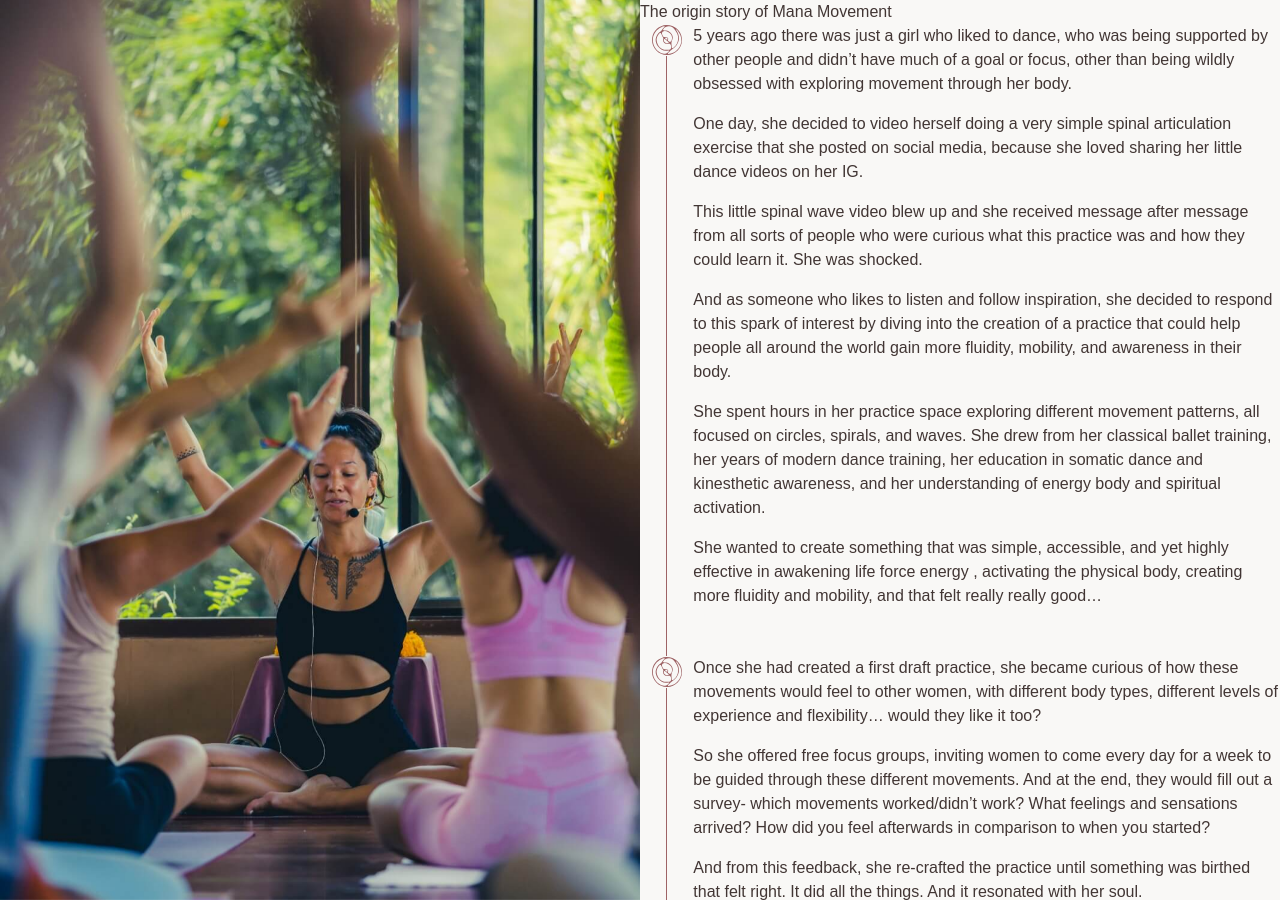
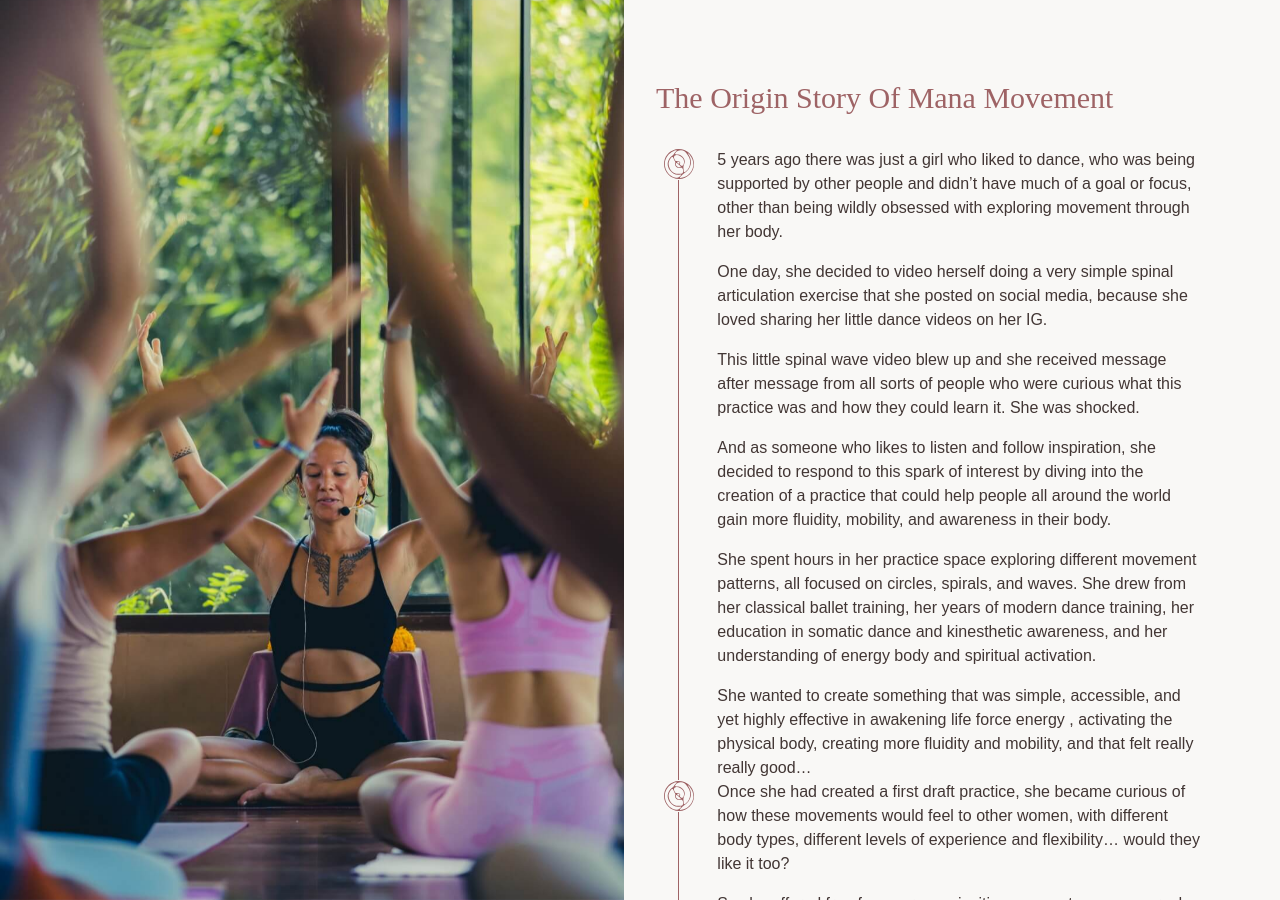
Before and after one commit to brittwoodard/mana-movement, a Jekyll site: the page built from about.html, in a window 1280 px wide and 900 px high. Built offline with Jekyll 4.4.1, drawn with Linux system fonts in a browser that asks for light colours; nearby versions of some CDN libraries; some web fonts are replaced.

Commit message:
about styling

```diff
--- a/about.html
+++ b/about.html
@@ -70,26 +70,29 @@
    - title: Mindfulness Meditation
      description_html: |
        <p>Give your mind something to focus on that will bring you into deep connection with your body. Practice sustained focus on the feeling body to soften the mind and quiet inner chatter. Arrive in the NOW moment to cultivate a sense of inner peace.</p>
+     section-width: 75%
    - title: Physical Activation
      description_html: |
        <p>Awaken all layer of the physical body from skin to muscles to bones.</p>
        <p>Get the blood flowing and loosen up the tension in your body. Increase mobility through the spine and hips and discover new ways to move the body in fluid freedom.</p>
+     section-width: 65%
    - title: Spiritual Liberation
      description_html: |
        <p>Connect to your unique authentic expression in the way you move and the way you dance your life force energy through you! Free your expression and find the true voice of your body. Activate your creativity and inspiration</p>
+     section-width: 80%
 seo:
   hide-from-google: true
 ---
 
 <!-- Hero Banner -->
-<section class="grid grid-cols-2 min-h-screen">
+<section class="grid grid-cols-2 gap-8 min-h-screen">
 
     <!-- Left Column / Fixed Image -->
     <div class="sticky top-0 h-screen bg-image-style min-h-[80vh]" style="background-image: url('{{ page.hero-banner.image.image_path }}'); background-position: {{ page.hero-banner.image.image_focus }};"></div>
 
     <!-- Right Column / Scroll Text -->
-<div class="overflow-y-auto">
-    <h1>{{ page.hero-banner.heading }}</h1>
+<div class="overflow-y-auto my-20 pr-8 lg:pr-20">
+    <h1 class="heading-md text-feature mb-8">{{ page.hero-banner.heading }}</h1>
 
     {% for block in page.hero-banner.timeline %}
     <div class="grid grid-cols-12">
@@ -106,7 +109,7 @@
       </div>
 
       <!-- Story Column -->
-      <div class="col-span-11 mb-12">
+      <div class="col-span-11 mb-12 last:mb-0 pl-4">
         {{ block | markdownify }}
       </div>
 
@@ -118,31 +121,33 @@
 
 
 <!-- About Mana Mei -->
-<section class="grid grid-cols-3">
+<section class="grid grid-cols-3 gap-20 section-padding">
 
   <!-- Left Column / Text -->
-  <div class="col-span-2">
-    <h2>
-      {{ page.about-mana.heading }}
-    </h2>
+  <div class="col-span-2 flex items-center">
     <div>
-      {{ page.about-mana.description_html }}
+      <h2 class="heading-md text-feature mb-4">
+        {{ page.about-mana.heading }}
+      </h2>
+      <div>
+        {{ page.about-mana.description_html }}
+      </div>
     </div>
   </div>
 
   <!-- Right Column / Image -->
-  <div class="bg-image-style" style="background-image: url('{{ page.about-mana.image.image_path }}'); background-position: {{ page.about-mana.image_focus }};"></div>
+  <div class="bg-image-style min-h-[80vh]" style="background-image: url('{{ page.about-mana.image.image_path }}'); background-position: {{ page.about-mana.image_focus }};"></div>
 </section>
 
 
 <!-- Banner -->
-<section class="bg-image-style min-h-[60vh]" style="background-image: url('{{ page.banner.image.image_path }}'); background-position: {{ page.banner.image.image_focus }};"></section>
+<section class="bg-image-style min-h-[70vh]" style="background-image: url('{{ page.banner.image.image_path }}'); background-position: {{ page.banner.image.image_focus }};"></section>
 
 
 <!-- About Mana Movement Practice -->
-<section>
-  <div class="lg:w-[80%]">
-    <h2>
+<section class="section-padding">
+  <div class="lg:w-[80%] mb-20">
+    <h2 class="heading-md text-feature mb-4">
       {{ page.about-practice.heading }}
     </h2>
     <div>
@@ -150,17 +155,17 @@
     </div>
   </div>
 
-  <div class="bg-contain bg-right bg-no-repeat">
-    <h3>
+  <div class="bg-contain bg-right bg-no-repeat" style="background-image: url(/uploads/icons/Logo-light.svg); background-position: right;">
+    <h3 class="subheading text-feature">
       {{ page.about-practice.key-elements-heading }}
     </h3>
 
     {% for item in page.about-practice.key-elements %}
-    <div>
-      <h3>
+    <div class="mt-4">
+      <h3 class="uppercase">
         {{ item.title }}
       </h3>
-      <div>
+      <div class="w-[{{ item.section-width }}]">
         {{ item.description_html }}
       </div>
     </div>
--- a/assets/css/style.css
+++ b/assets/css/style.css
@@ -451,6 +451,26 @@
   --tw-contain-paint:  ;
   --tw-contain-style:  ;
 }
+/* Typography */
+.heading-md {
+  font-family: ltc-bodoni-175, serif;
+  font-size: 1.5rem;
+  line-height: 2rem;
+  text-transform: capitalize;
+}
+@media (min-width: 1024px) {
+  .heading-md {
+    font-size: 1.875rem;
+    line-height: 2.25rem;
+  }
+}
+.subheading {
+  font-family: ltc-bodoni-175, serif;
+  font-size: 1.25rem;
+  line-height: 1.75rem;
+  text-transform: uppercase;
+  letter-spacing: 0.025em;
+}
 /* Structure */
 .section-padding {
   padding-top: 5rem;
@@ -706,6 +726,10 @@
   margin-left: auto;
   margin-right: auto;
 }
+.my-20 {
+  margin-top: 5rem;
+  margin-bottom: 5rem;
+}
 .mb-12 {
   margin-bottom: 3rem;
 }
@@ -772,6 +796,9 @@
 .min-h-\[60vh\] {
   min-height: 60vh;
 }
+.min-h-\[70vh\] {
+  min-height: 70vh;
+}
 .min-h-\[80vh\] {
   min-height: 80vh;
 }
@@ -789,6 +816,21 @@
 }
 .w-full {
   width: 100%;
+}
+.w-\[60\%\] {
+  width: 60%;
+}
+.w-\[80\%\] {
+  width: 80%;
+}
+.w-\[70\%\] {
+  width: 70%;
+}
+.w-\[75\%\] {
+  width: 75%;
+}
+.w-\[65\%\] {
+  width: 65%;
 }
 .flex-grow {
   flex-grow: 1;
@@ -833,8 +875,14 @@
 .justify-items-center {
   justify-items: center;
 }
+.gap-20 {
+  gap: 5rem;
+}
 .gap-4 {
   gap: 1rem;
+}
+.gap-8 {
+  gap: 2rem;
 }
 .overflow-y-auto {
   overflow-y: auto;
@@ -865,11 +913,11 @@
   --tw-bg-opacity: 1;
   background-color: rgb(213 170 170 / var(--tw-bg-opacity));
 }
+.bg-contain {
+  background-size: contain;
+}
 .bg-cover {
   background-size: cover;
-}
-.bg-contain {
-  background-size: contain;
 }
 .bg-right {
   background-position: right;
@@ -886,6 +934,12 @@
 }
 .p-5p {
   padding: 5%;
+}
+.pl-4 {
+  padding-left: 1rem;
+}
+.pr-8 {
+  padding-right: 2rem;
 }
 .text-center {
   text-align: center;
@@ -908,21 +962,11 @@
   font-size: 1.125rem;
   line-height: 1.75rem;
 }
-.text-xl {
-  font-size: 1.25rem;
-  line-height: 1.75rem;
-}
 .uppercase {
   text-transform: uppercase;
 }
-.capitalize {
-  text-transform: capitalize;
-}
 .italic {
   font-style: italic;
-}
-.tracking-wide {
-  letter-spacing: 0.025em;
 }
 .text-feature {
   --tw-text-opacity: 1;
@@ -935,6 +979,10 @@
 .text-lighter {
   --tw-text-opacity: 1;
   color: rgb(249 248 246 / var(--tw-text-opacity));
+}
+.text-main {
+  --tw-text-opacity: 1;
+  color: rgb(213 170 170 / var(--tw-text-opacity));
 }
 
 /* Fonts */
@@ -956,6 +1004,10 @@
 
 
 /* ----------- ADDITIONAL COMPONENTS  --------- */
+
+.last\:mb-0:last-child {
+  margin-bottom: 0px;
+}
 
 @media (min-width: 768px) {
   .md\:mb-0 {
@@ -1018,9 +1070,8 @@
   .lg\:gap-20 {
     gap: 5rem;
   }
-  .lg\:text-3xl {
-    font-size: 1.875rem;
-    line-height: 2.25rem;
+  .lg\:pr-20 {
+    padding-right: 5rem;
   }
   .lg\:text-4xl {
     font-size: 2.25rem;
--- a/index.html
+++ b/index.html
@@ -194,7 +194,7 @@
 <!-- Offerings -->
 <section class="section-padding">
   <div>
-    <h2 class="font-serif text-feature capitalize text-2xl lg:text-3xl text-center mb-4">
+    <h2 class="heading-md text-feature text-center mb-4">
       {{ page.offerings.heading }}
     </h2>
     <div class="lg:w-[80%] mx-auto text-center mb-4">
@@ -206,7 +206,7 @@
     {% for item in page.offerings.offering %}
     <div class="mt-12 md:mt-0">
       <div class="bg-image-style aspect-square" style="background-image: url({{ item.image.image_path }});"></div>
-      <h3 class="font-serif text-feature uppercase text-xl text-center mt-8 mb-4 tracking-wide">
+      <h3 class="subheading text-feature text-center mt-8 mb-4">
         {{ item.title }}
       </h3>
       <p class="text-center">
@@ -268,7 +268,7 @@
   <!-- Left Column / Text -->
   <div class="flex items-center mb-8 md:mb-0">
     <div>
-      <h2 class="font-serif text-3xl capitalize tracking-wide mb-4">
+      <h2 class="heading-md mb-4">
         {{ page.sample.heading }}
       </h2>
       <div>
```
Also changed, not shown: other parts of about.html (+1 -1 lines), style.css (+12 -0 lines).
